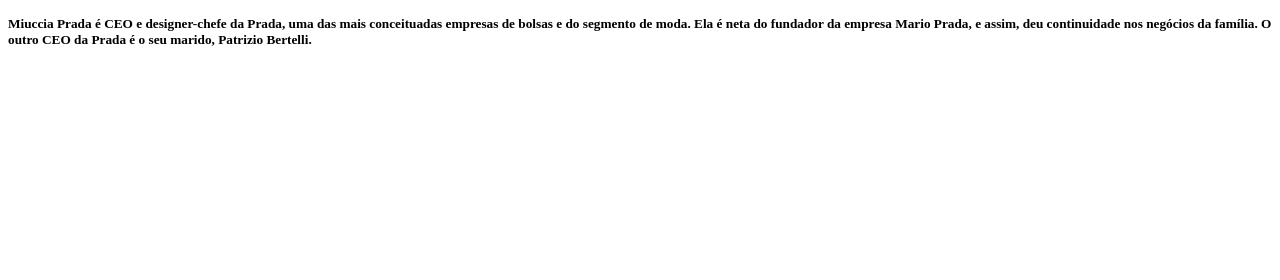
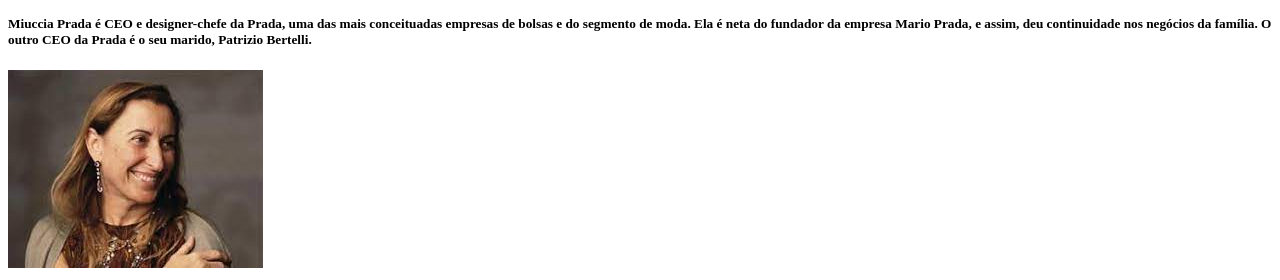
Before and after one commit to isa2405/first1, a plain HTML site: page index.html in a window 1280 px wide. Shown: the part 1778-2058 px from the top of the page. Before the commit the page ends 1848 px from the top, so only its background shows below. Drawn offline with Linux system fonts and the light colour scheme.

Commit message:
alteracao8

```diff
--- a/index.html
+++ b/index.html
@@ -45,4 +45,4 @@ da Casa Real da Itália, título que sacramentou seu lugar de prest</h2>
   e do segmento de moda. Ela é neta do fundador da empresa Mario Prada,
    e assim, deu continuidade nos negócios da família. O outro CEO da Prada é o seu marido,
  Patrizio Bertelli.</h5>
- <img id ="imal5" src="m.jpeg"
+ <img id ="imal5" src="m.jpeg">
```
